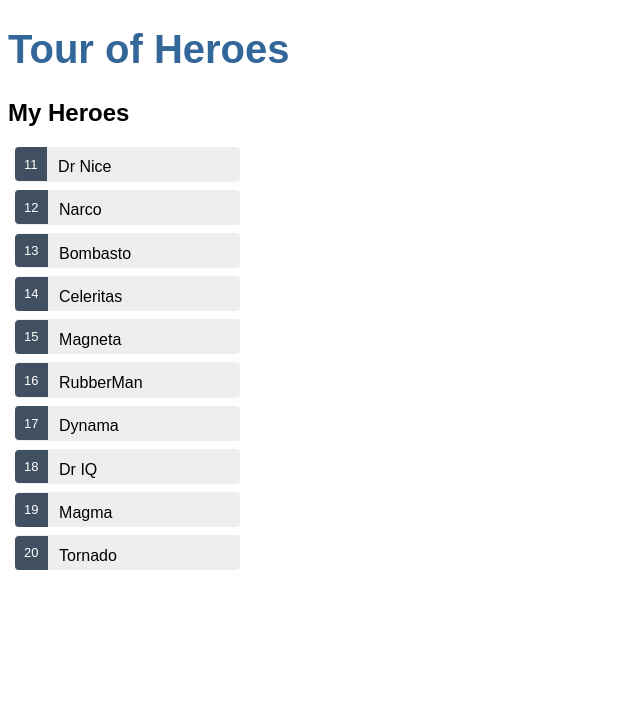
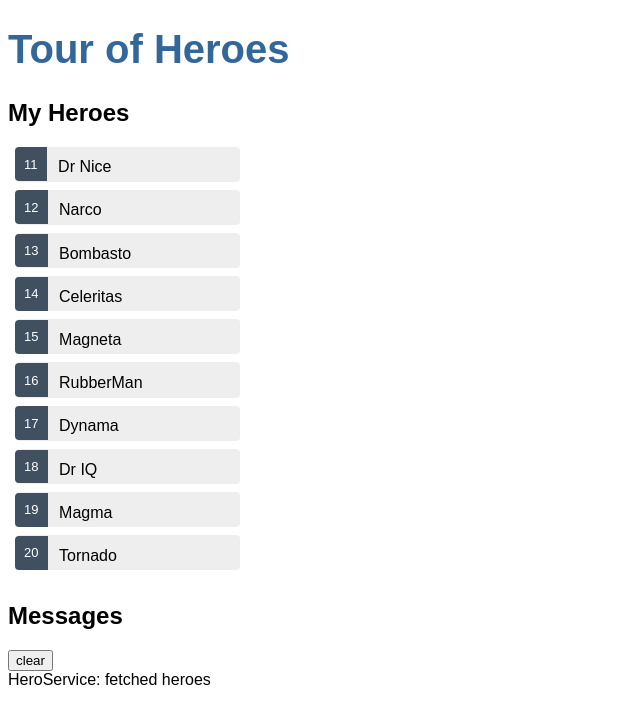
Before and after one commit to zvonimirpetrovic/heroes-app, an Angular app: page / in a window 1280 px wide. Shown: the top 724 px of the page, without its empty margins (0-640 px from the left). Built offline with nearby package versions, Linux system fonts and the light colour scheme.

Commit message:
Generated messages component and service

```diff
--- a/src/app/app.component.html
+++ b/src/app/app.component.html
@@ -1,2 +1,3 @@
 <h1>{{title}}</h1>
 <app-heroes></app-heroes>
+<app-messages></app-messages>
--- a/src/app/app.module.ts
+++ b/src/app/app.module.ts
@@ -5,12 +5,14 @@
 import { AppComponent } from './app.component';
 import { HeroesComponent } from './heroes/heroes.component';
 import { HeroDetailComponent } from './hero-detail/hero-detail.component';
+import { MessagesComponent } from './messages/messages.component';
 
 @NgModule({
   declarations: [
     AppComponent,
     HeroesComponent,
-    HeroDetailComponent
+    HeroDetailComponent,
+    MessagesComponent
   ],
   imports: [
     BrowserModule,
--- a/src/app/hero.service.ts
+++ b/src/app/hero.service.ts
@@ -2,6 +2,7 @@
 import { Hero } from './hero';
 import { HEROES } from './mock-heroes';
 import { Observable, of } from 'rxjs';
+import { MessageService } from './message.service';
 
 @Injectable({
   providedIn: 'root'
@@ -9,7 +10,9 @@
 export class HeroService {
 
   getHeroes(): Observable<Hero[]> {
+    // TODO: send the message after fetching heroes
+    this.messageService.add('HeroService: fetched heroes');
     return of (HEROES);
   }
-  constructor() { }
+  constructor(private messageService: MessageService) { }
 }
--- /dev/null
+++ b/src/app/message.service.ts
@@ -0,0 +1,19 @@
+import { Injectable } from '@angular/core';
+
+@Injectable({
+  providedIn: 'root'
+})
+export class MessageService {
+
+  messages: string[] = [];
+
+  add(message: string){
+    this.messages.push(message);
+  }
+
+  clear(){
+    this.messages = [];
+  }
+
+  constructor() { }
+}
--- /dev/null
+++ b/src/app/messages/messages.component.html
@@ -0,0 +1,6 @@
+<div *ngIf="messageService.messages.length">
+    <h2>Messages</h2>
+    <button class="clear"
+        (click)="messageService.clear()">clear</button>
+    <div *ngFor='let message of messageService.messages'>{{message}}</div>
+</div>
--- /dev/null
+++ b/src/app/messages/messages.component.ts
@@ -0,0 +1,16 @@
+import { Component, OnInit } from '@angular/core';
+import { MessageService } from '../message.service';
+
+@Component({
+  selector: 'app-messages',
+  templateUrl: './messages.component.html',
+  styleUrls: ['./messages.component.css']
+})
+export class MessagesComponent implements OnInit {
+
+  constructor(public messageService: MessageService) { }
+
+  ngOnInit() {
+  }
+
+}
```
Also changed, not shown: src/app/messages/messages.component.css (added), 2 other files (tests, documents, lock files or other folders).
